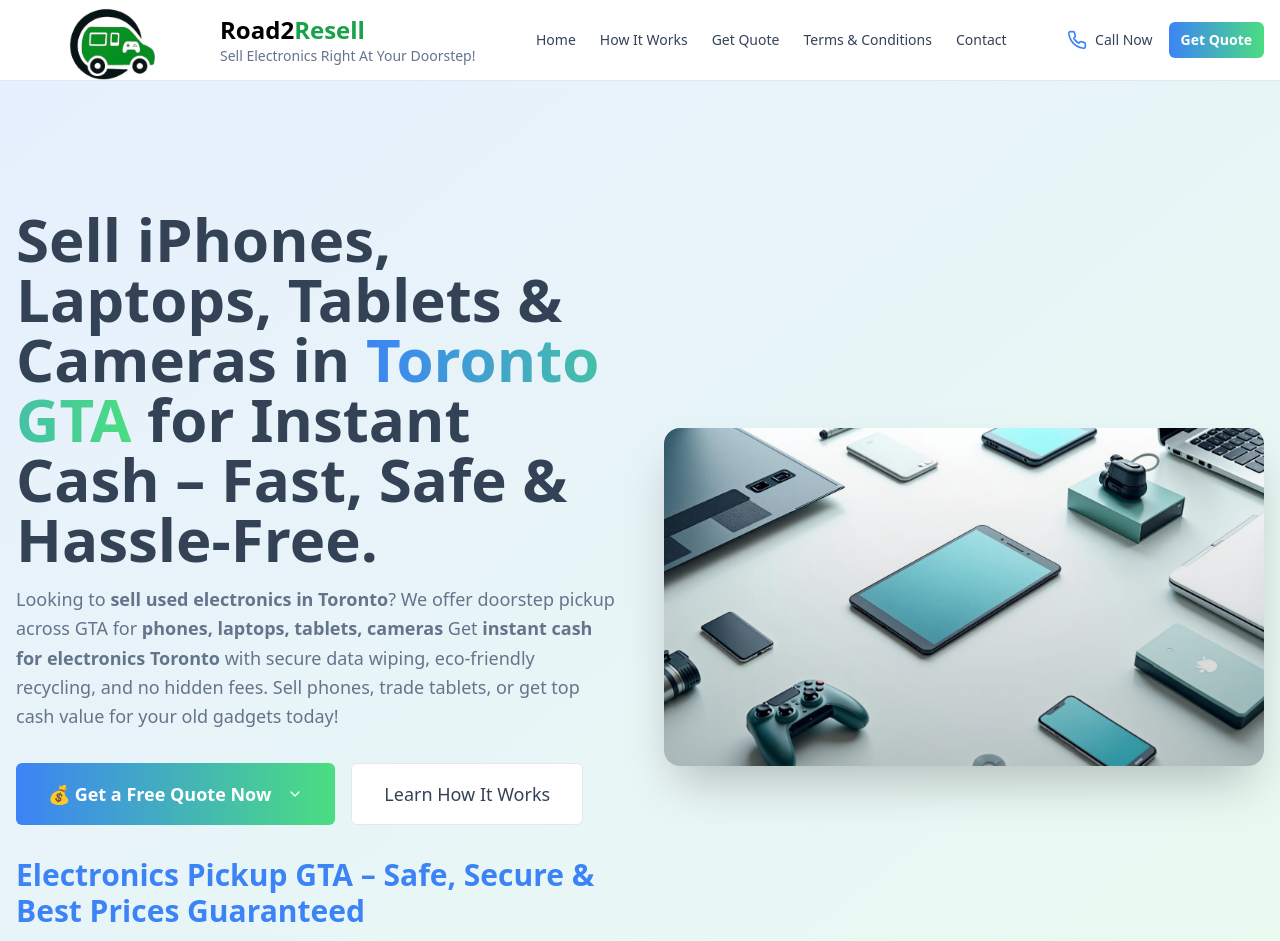
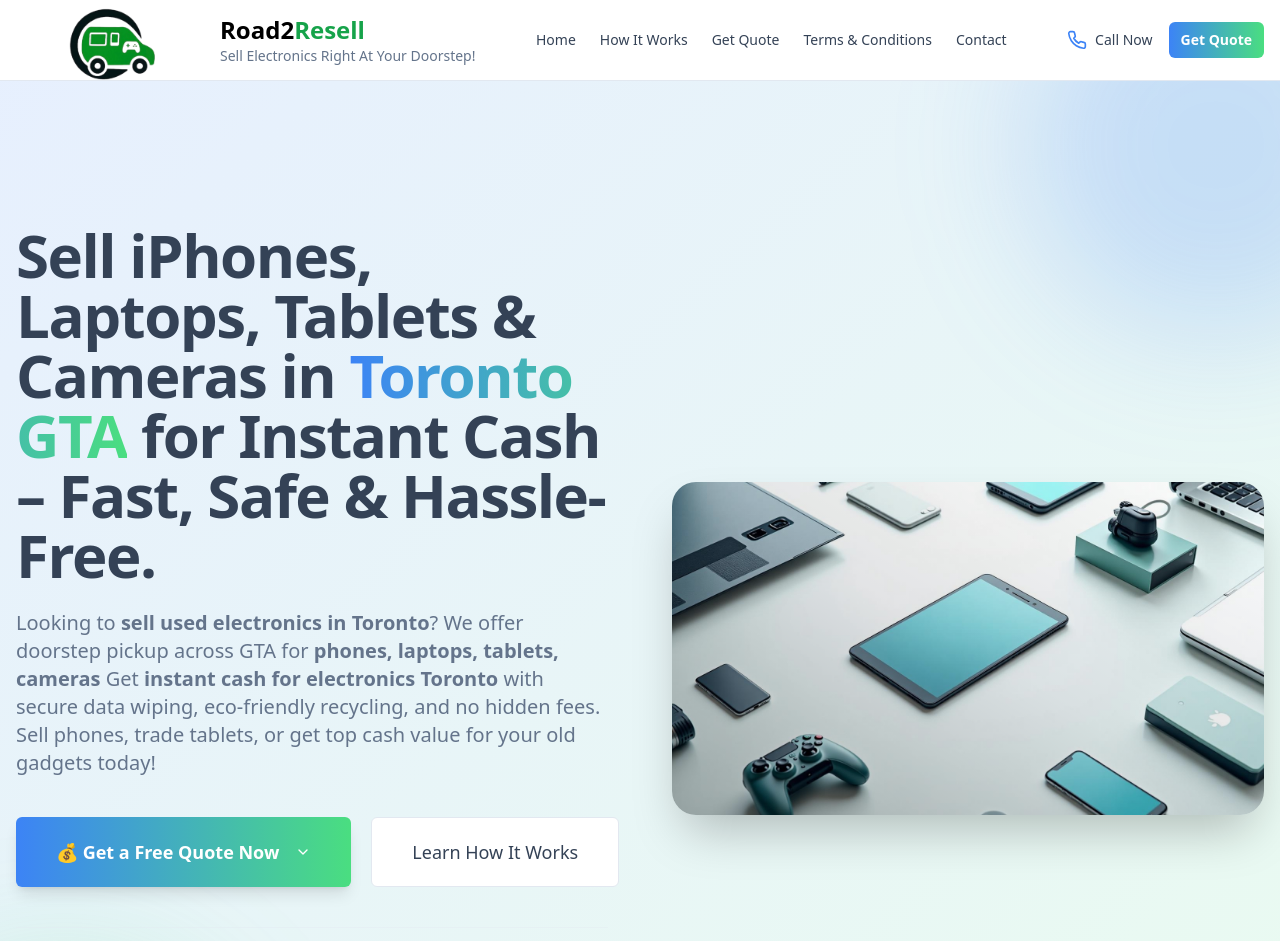
Before and after one commit to aradhyasharma894-tech/road2resell, a React (Vite) app: page / in a window 1280 px wide. Shown: the top 941 px of the page. Built offline with nearby package versions, Linux system fonts and the light colour scheme.

Commit message:
Improve hero section layout and presentation

```diff
--- a/src/components/HeroSection.tsx
+++ b/src/components/HeroSection.tsx
@@ -8,12 +8,17 @@ export const HeroSection = () => {
       id="home"
       className="relative overflow-hidden bg-gradient-to-br from-primary-light to-secondary-light"
     >
-      <div className="container mx-auto px-4 py-20 lg:py-32">
-        <div className="grid lg:grid-cols-2 gap-12 items-center">
+      {/* Decorative blur */}
+      <div className="absolute -top-32 -right-32 w-96 h-96 bg-primary/20 rounded-full blur-3xl" />
+      <div className="absolute -bottom-32 -left-32 w-96 h-96 bg-secondary/20 rounded-full blur-3xl" />
+
+      <div className="relative container mx-auto px-4 py-24 lg:py-36">
+        <div className="grid lg:grid-cols-2 gap-16 items-center">
+
           {/* Content */}
-          <div className="space-y-8">
-            <div className="space-y-4">
-              <h1 className="text-4xl lg:text-6xl font-bold leading-tight">
+          <div className="space-y-10">
+            <div className="space-y-6">
+              <h1 className="text-4xl sm:text-5xl lg:text-6xl font-extrabold leading-tight tracking-tight">
                 Sell iPhones, Laptops, Tablets & Cameras in{" "}
                 <span className="bg-gradient-to-r from-primary to-secondary bg-clip-text text-transparent">
                   Toronto GTA
@@ -21,21 +26,21 @@ export const HeroSection = () => {
                 for Instant Cash – Fast, Safe & Hassle-Free.
               </h1>
 
-              <p className="text-lg text-muted-foreground max-w-2xl leading-relaxed">
+              <p className="text-lg lg:text-xl text-muted-foreground max-w-2xl leading-relaxed">
                 Looking to <strong>sell used electronics in Toronto</strong>?
-                We offer doorstep pickup across GTA for <strong>phones, laptops, tablets, cameras</strong>  Get{" "}
+                We offer doorstep pickup across GTA for <strong>phones, laptops, tablets, cameras</strong> Get{" "}
                 <strong>instant cash for electronics Toronto</strong> with secure data wiping, eco-friendly recycling, and no hidden fees.
                 Sell phones, trade tablets, or get top cash value for your old gadgets today!
               </p>
             </div>
 
             {/* CTA Buttons */}
-            <div className="flex flex-col sm:flex-row gap-4">
+            <div className="flex flex-col sm:flex-row gap-5">
               <Button
                 asChild
                 variant="hero"
                 size="lg"
-                className="text-lg px-8 py-4 h-auto"
+                className="text-lg px-10 py-5 h-auto shadow-lg hover:shadow-xl transition"
               >
                 <a
                   href="https://forms.gle/K3zg26oDVxsaXiNK9"
@@ -50,7 +55,7 @@ export const HeroSection = () => {
               <Button
                 variant="outline"
                 size="lg"
-                className="text-lg px-8 py-4 h-auto"
+                className="text-lg px-10 py-5 h-auto"
                 onClick={() =>
                   document
                     .getElementById("how-it-works")
@@ -61,9 +66,9 @@ export const HeroSection = () => {
               </Button>
             </div>
 
-            {/* Trust & Subheading */}
-            <div className="space-y-2">
-              <h2 className="text-2xl md:text-3xl font-bold text-primary">
+            {/* Trust */}
+            <div className="pt-6 border-t border-border/40 space-y-2">
+              <h2 className="text-xl md:text-2xl font-semibold text-primary">
                 Electronics Pickup GTA – Safe, Secure & Best Prices Guaranteed
               </h2>
               <p className="text-muted-foreground">
@@ -74,13 +79,13 @@ export const HeroSection = () => {
 
           {/* Hero Image */}
           <div className="relative">
-            <div className="relative rounded-2xl overflow-hidden shadow-2xl">
+            <div className="relative rounded-3xl overflow-hidden shadow-2xl">
               <img
                 src={heroImage}
                 alt="Sell iPhones, laptops, tablets, cameras in Toronto GTA for instant cash"
-                className="w-full h-auto object-cover"
+                className="w-full h-full object-cover scale-105"
               />
-              <div className="absolute inset-0 bg-gradient-to-t from-black/20 to-transparent"></div>
+              <div className="absolute inset-0 bg-gradient-to-tr from-black/30 via-black/10 to-transparent" />
             </div>
           </div>
         </div>
```
